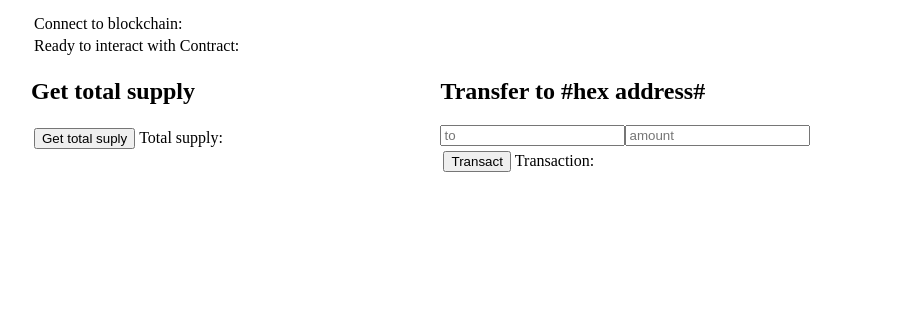
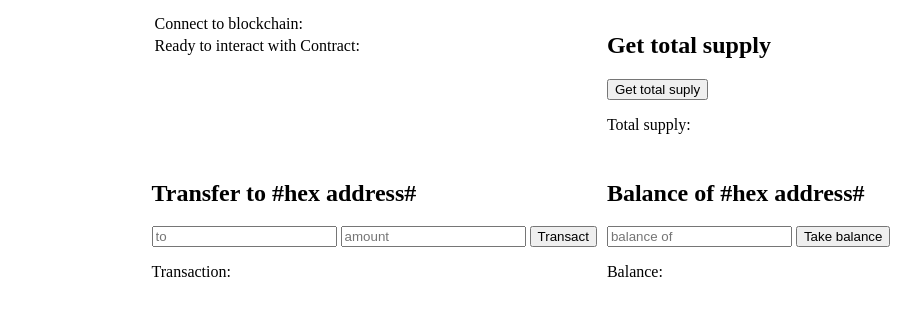
Before and after one commit to Graisvendir/EntereumInteract, a website: page src/index.html in a window 1280 px wide. Shown: the part 93-408 px from the top of the page, without its empty margins (119-1040 px from the left). Drawn offline with Linux system fonts and the light colour scheme; a script that the page names is missing.

Commit message:
Its done!

```diff
--- a/src/css/style.css
+++ b/src/css/style.css
@@ -1,15 +1,13 @@
-body{
-	max-width: 980px;
-	margin: auto;
-	padding: 0px 15px;
-}
-
 h1{
 	font-size: 40px;
 }
 
-.agreeText{
+.success{
 	color: #006400;
+}
+
+.inline{
+	display: inline-block;
 }
 
 .title{
@@ -18,23 +16,31 @@ h1{
 	margin: 15px auto 15px;
 	border-bottom: 1px solid rgb(175, 175, 175);
 }
-
+/*0284a0ad08a5879f64099215f5577efbfe596b8a99b8386676c2c332037a0dd2*/
 /*		grid		*/
 .grid-container{
 	display: grid;
+	max-width: 1000px;
+	margin: auto;
 	grid-gap: 10px;
-	grid-template-areas: 'item-1 item-2';
+	justify-content: center;
+	grid-template-areas:
+			'status supply'
+			'transfer balance';
 }
 
-.grid-main{
-	grid-area: 'main';
-	grid-column: 1 / 2;
+.grid-status{
+	grid-area: 'status';
 }
 
-.grid-item-1{
-	grid-area: 'item-1';
+.grid-supply{
+	grid-area: 'supply';
 }
 
-.grid-item-2{
-	grid-area: 'item-2';
+.grid-transfer{
+	grid-area: 'transfer';
 }
+
+.grid-balance{
+	grid-area: 'balance';
+}
--- a/src/index.html
+++ b/src/index.html
@@ -7,8 +7,9 @@
 	<div class="title">
 		<h1>My little app</h1>
 	</div>
+	<div class="grid-container">
 		<!--status-->
-	<div>
+		<div class="grid-status">
 			<table>
 				<tbody>
 					<tr>
@@ -16,7 +17,7 @@
 							<p>Connect to blockchain: </p>
 						</td>
 						<td>
-						<p class="agreeText" id="connection"></p>
+							<p class="success" id="connection"></p>
 						</td>
 					</tr>
 					<tr>
@@ -24,56 +25,29 @@
 							<p>Ready to interact with Contract: </p>
 						</td>
 						<td>
-						<p class="agreeText" id="interact"></p>
+							<p class="success" id="interact"></p>
 						</td>
 					</tr>
 				</tbody>
 			</table>
 		</div>
-	<!--main grid-->
-	<div class="grid-container">
-		<div class="grid-item-1">
+		<div class="grid-supply">
 			<h2>Get total supply</h2>
-			<table>
-				<tbody>
-					<tr>
-						<td>
 			<input type="button" id="button" onclick="App.getTotalSuply()" value="Get total suply">
-						</td>
-						<td>
-							<p>	Total supply:</p>
-						</td>
-						<td>
-							<p id="result"></p>
-						</td>
-					</tr>
-				</tbody>
-
-			</table>
+			<p>	Total supply: <span class="success" id="result"></span></p>
 		</div>
-		<div class="grid-item-2">
+		<div class="grid-trunsfer">
 			<h2>Transfer to #hex address#</h2>
-			<table>
-				<tbody>
-					<tr>
 			<input type="text" placeholder="to" id="to">
-
 			<input type="text" placeholder="amount" id="value">
-					</tr>
-
-						<td>
 			<input type="button" id="button" onclick="App.transaction()" value="Transact">
-						</td>
-						<td>
-							<p>Transaction: </p>
-						</td>
-						<td>
-							<p class="agreeText" id="transactSuccess"></p>
-						</td>
-					</tr>
-				</tbody>
-			</table>
-
+			<p>Transaction: <span class="success" id="transactSuccess"><span></p>
+		</div>
+		<div class="grid-balance">
+			<h2>Balance of #hex address#</h2>
+			<input type="text" placeholder="balance of" id="balanceOf">
+			<input type="button" id="button" onclick="App.balanceOf()" value="Take balance">
+			<p>Balance: <span class="success" id="balance"></span></p>
 		</div>
 	</div>
 	<script src="https://cdn.jsdelivr.net/gh/ethereum/web3.js/dist/web3.min.js"></script>
--- a/src/js/app.js
+++ b/src/js/app.js
@@ -64,19 +64,48 @@ let App = {
 	transaction: function() {
 		let entereumInstance;
 		//console.log(App.contracts.Entereum);
-		App.contracts.Entereum.deployed()
-			.then(function(instance) {
+		web3.eth.getAccounts(function(error, accounts){
+			if (error) {
+				console.log(error);
+			}
+			let account = accounts[0];
+
+			App.contracts.Entereum.deployed().then(function(instance) {
 				entereumInstance = instance;
 				let to = document.getElementById('to').value;
 				let value = parseInt(document.getElementById('value').value);
-				return entereumInstance.transfer(to, value);
-			}).then(function(enter) {
+				return entereumInstance.transfer(to, value, {from: account});
+			}).then(function(event) {
+				console.log(event.log);
 				document.getElementById("transactSuccess").innerHTML = 'Success';
-				console.log('Transaction Success');
 			}), function(err) {
 				console.log(err.message);
 				throw err;
+			}
+		});
+	},
+
+	balanceOf: function(){
+		let entereumInstance;
+		web3.eth.getAccounts(function(error, accounts){
+			if (error) {
+				console.log(error);
+			}
+			let account = accounts[0];
+
+			App.contracts.Entereum.deployed().then(function(instance) {
+				entereumInstance = instance;
+				let balanceAddress = document.getElementById("balanceOf").value;
+				return entereumInstance.balanceOf.call(balanceAddress, {from: account});
+			}).then(function(balance) {
+				document.getElementById("balance").innerHTML = balance;
+				console.log(balance);
+			}), function(err) {
+				console.log('something wrong');
+				console.log(err.message);
+				throw err;
 			};
+		});
 	}
 };
 
```
Lines whose indentation alone changed are shown as unchanged.
